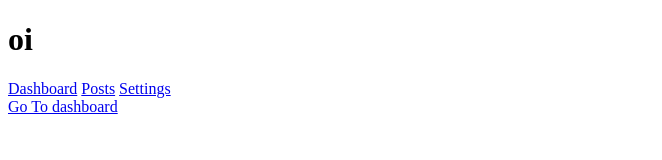
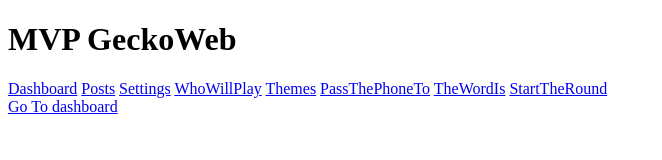
Before and after one commit to jvholanda2/geckoweb, a website with bundled scripts: page frontend/index.html in a window 1280 px wide. Shown: the whole page, without its empty margins (0-662 px from the left). Built offline with nearby package versions, Linux system fonts and the light colour scheme.

Commit message:
Cria as possiveis views, e inicia a contrução, sem estilização de das views

```diff
--- a/frontend/index.html
+++ b/frontend/index.html
@@ -7,11 +7,53 @@
     <link rel="stylesheet" href="static/css/style.css">
 </head>
 <body>
-    <h1>oi</h1>
+    <h1>MVP GeckoWeb</h1>
     <nav>
         <a href="/" class="nav_link" data-link>Dashboard</a>
         <a href="/posts" class="nav__link" data-link>Posts</a>
         <a href="/settings" class="nav__link" data-link>Settings</a>
+        <a href="/WhoWillPlay" class="nav__link" data-link>WhoWillPlay</a>
+        <a href="/Themes" class="nav__link" data-link>Themes</a>
+        <a href="/PassThePhoneTo" class="nav__link" data-link>PassThePhoneTo</a>
+        <a href="/TheWordIs" class="nav__link" data-link>TheWordIs</a>
+        <a href="/StartTheRound" class="nav__link" data-link>StartTheRound</a>
+
+        <br>
+
+        <!-- <div>
+            <h2>Quem vai jogar?</h2>
+            <p>Coloque aqui o nome do jogador que quer adicionar</p>
+            <input type="text">
+            <button>Adicionar</button>
+
+            <h2>Participantes</h2>
+            <p>Aqui estão todos os participantes até o momento</p>
+            <div>
+                <p>jogador1</p>
+                <p>jogador2</p>
+                <p>jogador3</p>
+            </div>
+            <button>Jogar</button>
+        </div> -->
+
+        <!-- <div>
+            <h2>Escolha os temas</h2>
+            <p>A palavra será sorteada dos temas que você escolher abaixo:</p>
+            <div>
+                <div>
+                    <img src="" alt="">
+                    <p>tema 1</p>
+                </div>
+                <div>
+                    <img src="" alt="">
+                    <p>tema 1</p>
+                </div>
+            </div>
+            <button>Começar</button>
+        </div> -->
+
+
+
     </nav>
     <div id="app"></div>
     <script type="module" src="static/js/index.js"></script>
--- a/server.js
+++ b/server.js
@@ -14,4 +14,5 @@ app.listen(process.env.PORT || 3000, () => console.log("Tá rodando!"));
 
 //Reiniciar o server sempre que houver alteração no arquivo:
 //npm install --save-dev nodemon
-// npx run dev
+// npx run dev (meu)
+// npx nodemon server.js (irede)
```
Also changed, not shown: frontend/static/js/index.js (+10 -1 lines).
